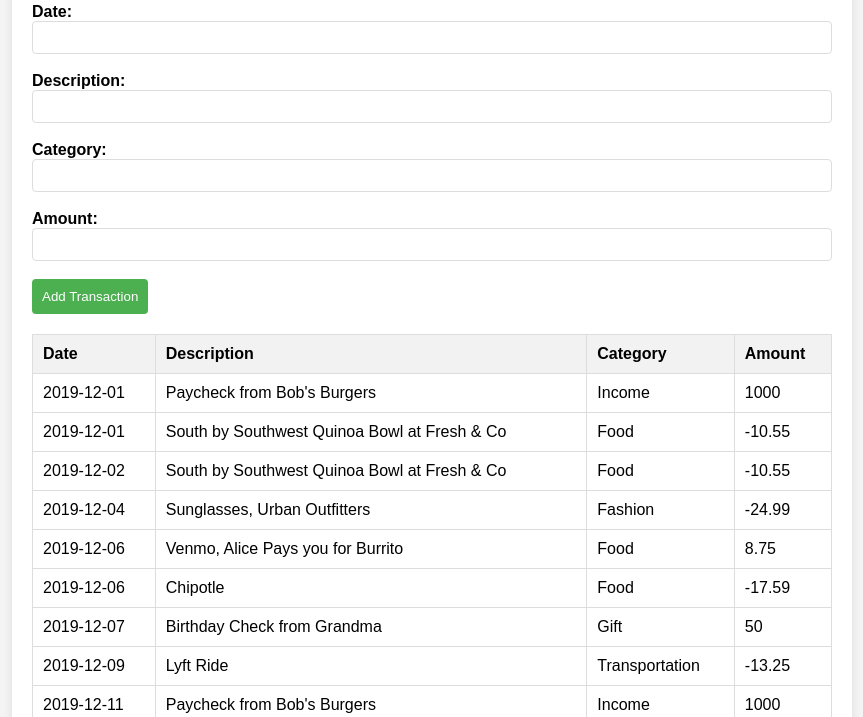
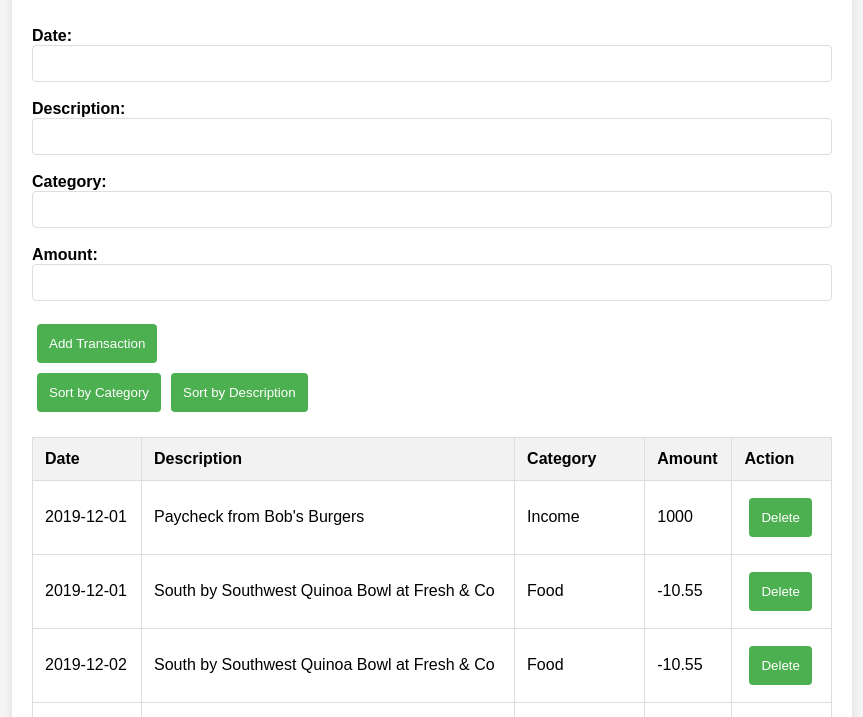
Before and after one commit to Dan-Muchiri/Bank-of-Flatiron, a React app: page / in a window 1280 px wide. Shown: the part 160-877 px from the top of the page, without its empty margins (208-1071 px from the left). Built offline with nearby package versions, Linux system fonts and the light colour scheme; data requests are answered from the project's data file.

Commit message:
Completed code challenge

```diff
--- a/src/Components/App.js
+++ b/src/Components/App.js
@@ -33,12 +33,19 @@ function App() {
     setFilteredTransactions(filtered);
   };
 
+  const handleDeleteTransaction = (id) => {
+    const updatedTransactions = transactions.filter((transaction) => transaction.id !== id);
+    setTransactions(updatedTransactions);
+    setFilteredTransactions(updatedTransactions);
+  };
+
   return (
     <div className="container">
       <h1>Bank of Flatiron</h1>
       <SearchBar onSearch={handleSearch} />
       <TransactionForm onAddTransaction={handleAddTransaction} />
-      <TransactionTable transactions={filteredTransactions} />
+      <TransactionTable transactions={filteredTransactions} onDelete={handleDeleteTransaction} />
+
     </div>
   );
 }
--- a/src/Components/TransactionTable.js
+++ b/src/Components/TransactionTable.js
@@ -1,12 +1,26 @@
+import React, { useState } from 'react';
 
-import React from 'react';
+function TransactionTable({ transactions, onDelete }) {
+  const [sortType, setSortType] = useState(null);
 
-function TransactionTable({ transactions }) {
-  if (!transactions || transactions.length === 0) {
-    return <p>No transactions available.</p>;
+  const handleSort = (type) => {
+    setSortType(type);
+  };
+
+  const sortedTransactions = [...transactions].sort((a, b) => {
+    if (sortType === 'category') {
+      return a.category.localeCompare(b.category);
+    } else if (sortType === 'description') {
+      return a.description.localeCompare(b.description);
     }
+    return 0;
+  });
 
   return (
+    <div>
+      <button onClick={() => handleSort('category')}>Sort by Category</button>
+      <button onClick={() => handleSort('description')}>Sort by Description</button>
+
       <table>
         <thead>
           <tr>
@@ -14,19 +28,24 @@ function TransactionTable({ transactions }) {
             <th>Description</th>
             <th>Category</th>
             <th>Amount</th>
+            <th>Action</th>
           </tr>
         </thead>
         <tbody>
-        {transactions.map((transaction) => (
+          {sortedTransactions.map((transaction) => (
             <tr key={transaction.id}>
               <td>{transaction.date}</td>
               <td>{transaction.description}</td>
               <td>{transaction.category}</td>
               <td>{transaction.amount}</td>
+              <td>
+                <button onClick={() => onDelete(transaction.id)}>Delete</button>
+              </td>
             </tr>
           ))}
         </tbody>
       </table>
+    </div>
   );
 }
 
--- a/src/index.css
+++ b/src/index.css
@@ -1,4 +1,3 @@
-
 body {
   font-family: 'Arial', sans-serif;
   background-color: #f4f4f4;
@@ -8,7 +7,7 @@ body {
 
 .container {
   max-width: 800px;
-  margin: 0 auto;
+  margin: 20px auto;
   padding: 20px;
   background-color: #fff;
   box-shadow: 0 0 10px rgba(0, 0, 0, 0.1);
@@ -17,6 +16,7 @@ body {
 
 h1 {
   color: #333;
+  text-align: center;
 }
 
 table {
@@ -27,7 +27,7 @@ table {
 
 th, td {
   border: 1px solid #ddd;
-  padding: 10px;
+  padding: 12px;
   text-align: left;
 }
 
@@ -40,7 +40,7 @@ p {
 }
 
 input[type="text"] {
-  padding: 8px;
+  padding: 10px;
   margin-bottom: 10px;
   width: 100%;
   box-sizing: border-box;
@@ -58,19 +58,11 @@ label {
   font-weight: bold;
 }
 
-input[type="text"] {
-  padding: 8px;
-  margin-bottom: 10px;
-  width: 100%;
-  box-sizing: border-box;
-  border: 1px solid #ddd;
-  border-radius: 4px;
-}
-
 button {
   background-color: #4caf50;
   color: #fff;
-  padding: 10px;
+  padding: 12px;
+  margin: 5px;
   border: none;
   border-radius: 4px;
   cursor: pointer;
@@ -79,3 +71,8 @@ button {
 button:hover {
   background-color: #45a049;
 }
+
+button:disabled {
+  background-color: #ccc;
+  cursor: not-allowed;
+}
```
Also changed, not shown: README.md. Lines whose indentation alone changed are shown as unchanged.
